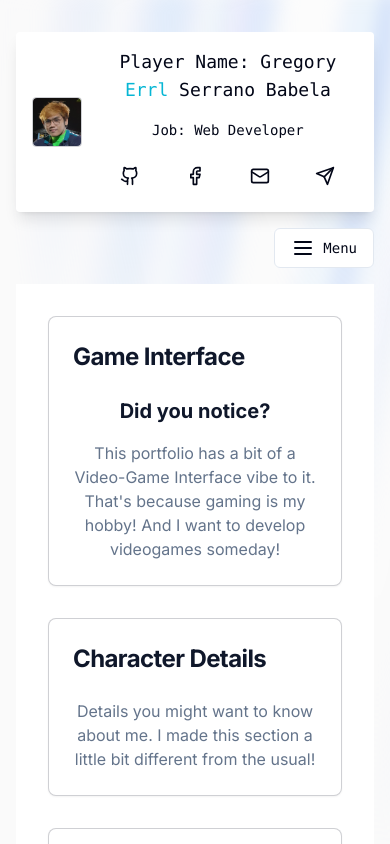
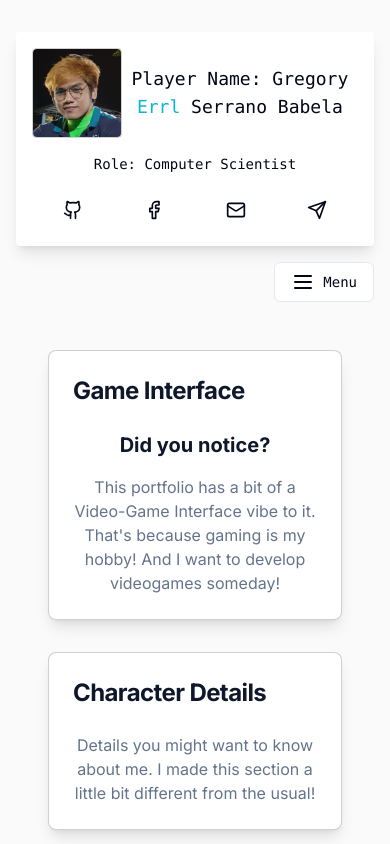
Before and after one commit to gregoryerrl/errl, a Next.js app: page /about in a window 390 px wide. Shown: the top 844 px of the page. Built offline with nearby package versions, Linux system fonts and the light colour scheme.

Commit message:
UI Fixes

```diff
--- a/app/about/page.tsx
+++ b/app/about/page.tsx
@@ -24,7 +24,7 @@ const RPGSection: React.FC<{ title: string; children: React.ReactNode }> = ({
   title,
   children,
 }) => (
-  <Card className="mb-8 bg-card border-primary/20">
+  <Card className="mb-8 bg-card border-primary/20 shadow-lg">
     <CardHeader>
       <CardTitle className="text-2xl font-bold text-primary">{title}</CardTitle>
     </CardHeader>
@@ -36,7 +36,7 @@ export default function About() {
   const { theme } = useTheme();
 
   return (
-    <div className={`min-h-screen bg-background text-foreground p-8 ${theme}`}>
+    <div className={`min-h-screen bg-none text-foreground p-8 ${theme}`}>
       <motion.div
         initial={{ opacity: 0, y: 20 }}
         animate={{ opacity: 1, y: 0 }}
--- a/app/components/Nav.tsx
+++ b/app/components/Nav.tsx
@@ -139,7 +139,7 @@ function ProfileSection({ isHomePage }: { isHomePage: boolean }) {
           : "bg-background shadow-lg"
       }`}
     >
-      <div className="w-1/4 lg:w-1/5 mr-4 border border-primary/20 rounded">
+      <div className="w-1/4 lg:w-1/5 mr-4 border border-primary/20 rounded hidden md:block">
         <Image
           src={profile}
           alt="Picture of the author"
@@ -147,6 +147,14 @@ function ProfileSection({ isHomePage }: { isHomePage: boolean }) {
         />
       </div>
       <div className="flex flex-col justify-center flex-grow space-y-4">
+        <div className="w-full flex items-center justify-center">
+          <div className="w-6/12 border border-primary/20 rounded block md:hidden">
+            <Image
+              src={profile}
+              alt="Picture of the author"
+              className="w-full h-auto rounded rpg-border"
+            />
+          </div>
           <h1 className="text-center text-lg lg:text-2xl 2xl:text-4xl rpg-text-shadow">
             <span className="">Player Name:</span> Gregory{" "}
             <Link href="/" className="dark:text-slate-200 text-cyan-500">
@@ -154,8 +162,9 @@ function ProfileSection({ isHomePage }: { isHomePage: boolean }) {
             </Link>{" "}
             Serrano Babela
           </h1>
+        </div>
         <h1 className="text-center text-sm lg:text-xl 2xl:text-2xl rpg-text-shadow">
-          <span className="">Job:</span> Web Developer
+          <span className="">Role:</span> Computer Scientist
         </h1>
         <div className="flex justify-around">
           {socialLinks.map((link, index) => (
--- a/app/components/aurora-background.tsx
+++ b/app/components/aurora-background.tsx
@@ -17,12 +17,12 @@ export const AuroraBackground = ({
     <main>
       <div
         className={cn(
-          "relative flex flex-col  h-[100vh] items-center justify-center bg-zinc-50 dark:bg-zinc-900  text-slate-950 transition-bg",
+          "relative flex flex-col  h-full items-center justify-center bg-zinc-50 dark:bg-slate-900  text-slate-950 transition-bg",
           className
         )}
         {...props}
       >
-        <div className="absolute inset-0 overflow-hidden">
+        <div className="absolute inset-0 overflow-hidden hidden md:block">
           <div
             //   I'm sorry but this is what peak developer performance looks like // trigger warning
             className={cn(
--- a/app/layout.tsx
+++ b/app/layout.tsx
@@ -34,7 +34,7 @@ export default function RootLayout({
           <AuroraBackground>
             <div className="relative z-10 flex flex-col w-full px-4 sm:px-6 py-4 min-h-screen">
               <Nav />
-              <main className="flex-grow flex flex-col font-inconsolata">
+              <main className="flex-grow flex flex-col font-inconsolata max-w-screen">
                 {children}
               </main>
             </div>
--- a/app/portfolio/page.tsx
+++ b/app/portfolio/page.tsx
@@ -47,7 +47,7 @@ const RPGSection: React.FC<{ title: string; children: React.ReactNode }> = ({
   title,
   children,
 }) => (
-  <Card className="mb-8 bg-card border-primary/20">
+  <Card className="mb-8 bg-card border-primary/20 shadow-lg">
     <CardHeader>
       <CardTitle className="text-2xl font-bold text-primary">{title}</CardTitle>
     </CardHeader>
@@ -59,7 +59,7 @@ export default function Portfolio() {
   const { theme } = useTheme();
 
   return (
-    <div className={`min-h-screen bg-background text-foreground p-8 ${theme}`}>
+    <div className={`min-h-screen bg-none text-foreground p-8 ${theme}`}>
       <motion.div
         initial={{ opacity: 0, y: 20 }}
         animate={{ opacity: 1, y: 0 }}
--- a/app/resume/page.tsx
+++ b/app/resume/page.tsx
@@ -38,7 +38,7 @@ interface RPGSectionProps {
 }
 
 const RPGSection: React.FC<RPGSectionProps> = ({ title, children }) => (
-  <Card className="mb-8 bg-card border-primary/20">
+  <Card className="mb-8 bg-card border-primary/20 shadow-lg">
     <CardHeader>
       <CardTitle className="text-2xl font-bold text-primary">{title}</CardTitle>
     </CardHeader>
@@ -76,7 +76,7 @@ const Resume: React.FC = () => {
   const { theme } = useTheme();
 
   return (
-    <div className={`min-h-screen bg-background text-foreground p-8 ${theme}`}>
+    <div className={`min-h-screen bg-none text-foreground p-8 ${theme}`}>
       <motion.div
         initial={{ opacity: 0, y: 20 }}
         animate={{ opacity: 1, y: 0 }}
```
Lines whose indentation alone changed are shown as unchanged.
